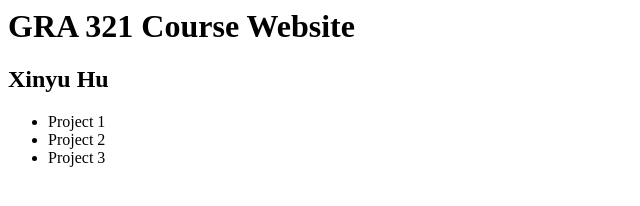
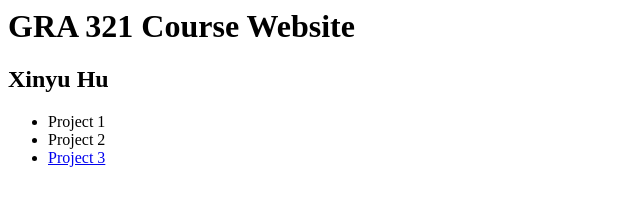
Before and after one commit to astridhu/gra321-f19, a plain HTML site: page index.html in a window 1280 px wide. Shown: the full height of the page, 0-640 px from the left. Drawn offline with Linux system fonts and the light colour scheme.

Commit message:
add project3 and link 2 pages

```diff
--- a/index.html
+++ b/index.html
@@ -8,7 +8,7 @@
     <ul>
         <li>Project 1</li>
         <li>Project 2</li>
-        <li>Project 3</li>
+        <li><a href="project3/index.html" title="Project 3">Project 3</a></li>
     </ul>
 </body>
 </html>
```
Also changed, not shown: project3/index.html (added).
